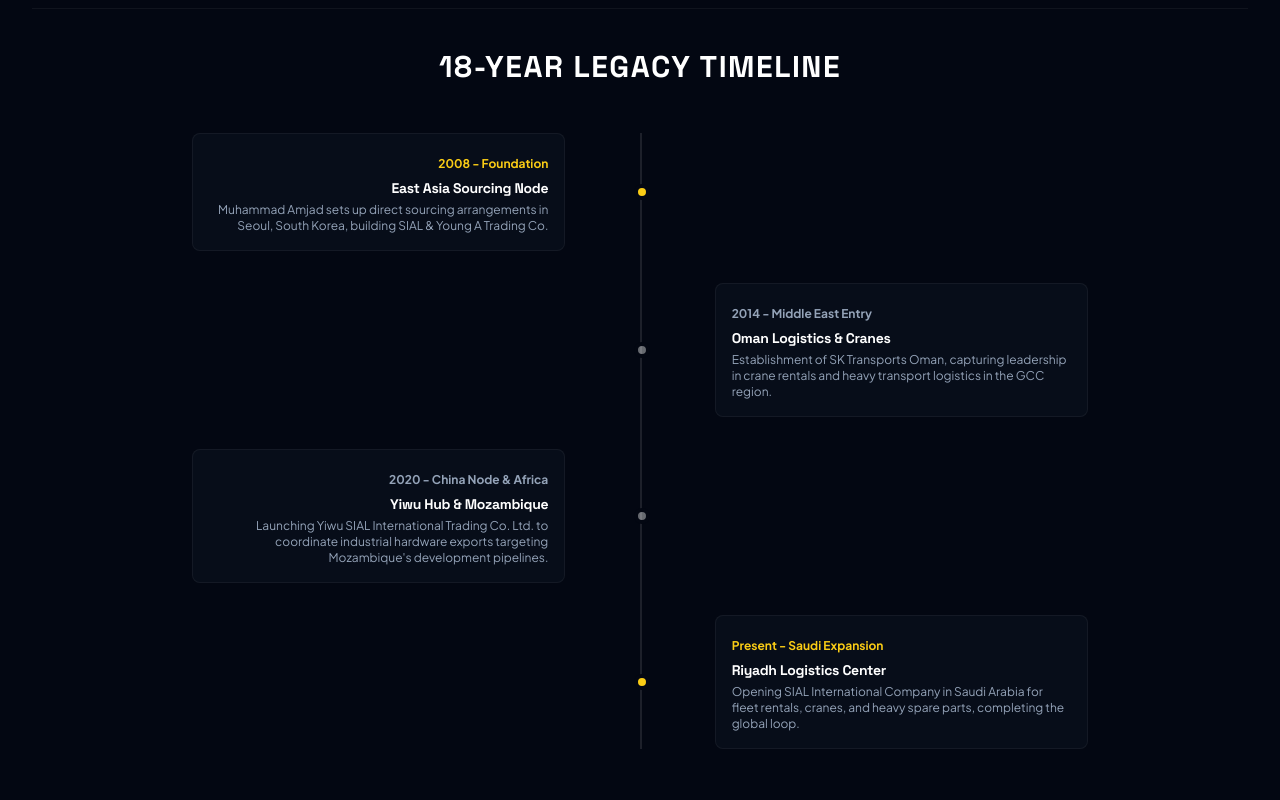
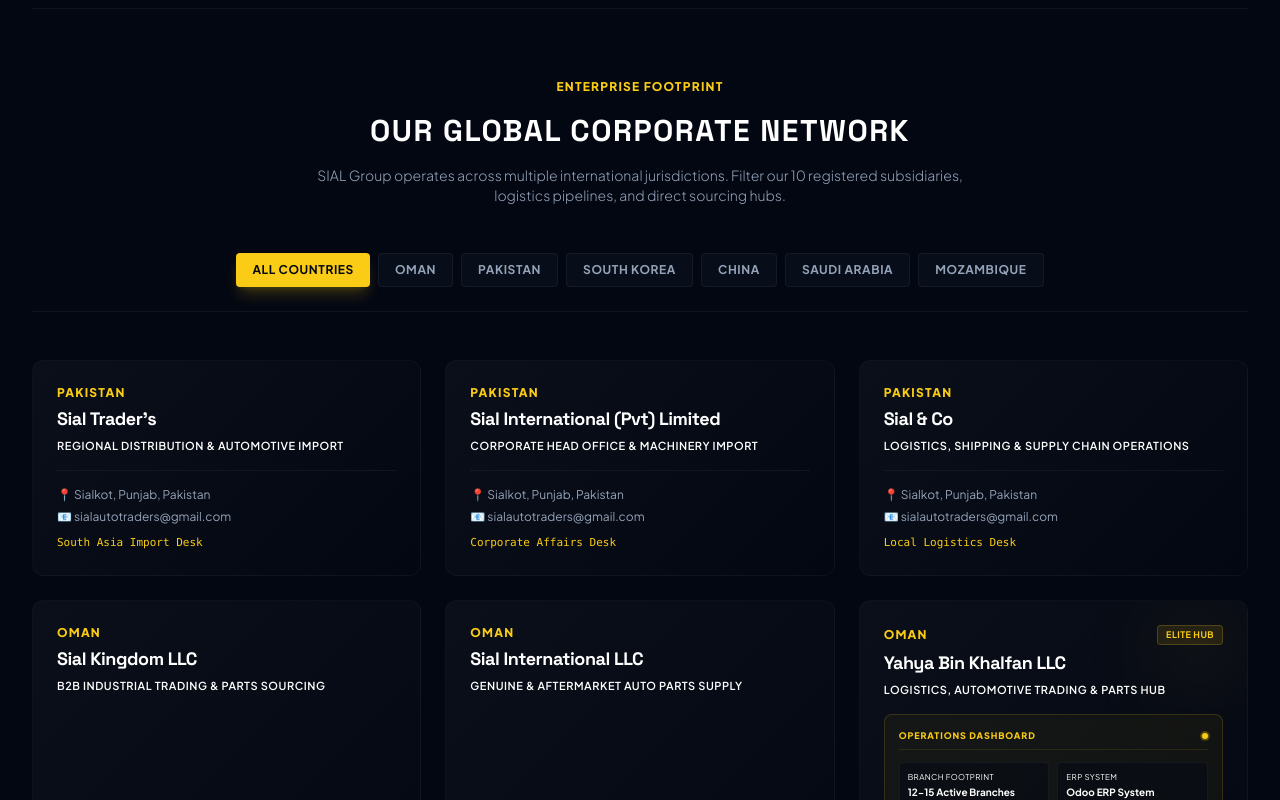
Before and after one commit to ahmedsial1/skglobal, a Next.js app: page /about in a window 1280 px wide. Shown: the part 1440-2240 px from the top of the page. Built offline with nearby package versions, Linux system fonts and the light colour scheme.

Commit message:
Delete 18-Year Legacy Timeline from About page and clean up any remaining standalone network route artifacts

```diff
--- a/app/about/page.tsx
+++ b/app/about/page.tsx
@@ -119,70 +119,7 @@ export default function About() {
           </div>
         </section>
 
-        {/* Legacy Timeline */}
-        <section className="space-y-12 pt-10 border-t border-white/5">
-          <ScrollReveal>
-            <div className="text-center">
-              <h2 className="text-2xl sm:text-3xl font-bold text-white uppercase tracking-wider">
-                18-Year Legacy Timeline
-              </h2>
-            </div>
-          </ScrollReveal>
 
-          <div className="space-y-8 max-w-4xl mx-auto relative before:absolute before:inset-0 before:left-4 md:before:left-1/2 before:w-0.5 before:bg-white/10">
-            {/* Timeline Item 1 */}
-            <ScrollReveal direction="right" delay={0.1}>
-              <div className="relative flex flex-col md:flex-row md:justify-between items-start md:items-center">
-                <div className="absolute left-4 md:left-1/2 w-4 h-4 bg-sial-gold rounded-full -translate-x-1.5 border-4 border-sial-slate-dark"></div>
-                <div className="md:w-5/12 ml-10 md:ml-0 md:text-right p-4 bg-sial-slate-light/40 rounded-lg border border-white/5">
-                  <span className="text-xs font-bold text-sial-gold">2008 - Foundation</span>
-                  <h4 className="text-sm font-bold text-white mt-1">East Asia Sourcing Node</h4>
-                  <p className="text-xs text-sial-gray-light mt-1">Muhammad Amjad sets up direct sourcing arrangements in Seoul, South Korea, building SIAL & Young A Trading Co.</p>
-                </div>
-                <div className="hidden md:block md:w-5/12"></div>
-              </div>
-            </ScrollReveal>
-
-            {/* Timeline Item 2 */}
-            <ScrollReveal direction="left" delay={0.2}>
-              <div className="relative flex flex-col md:flex-row md:justify-between items-start md:items-center">
-                <div className="absolute left-4 md:left-1/2 w-4 h-4 bg-white/40 rounded-full -translate-x-1.5 border-4 border-sial-slate-dark"></div>
-                <div className="hidden md:block md:w-5/12"></div>
-                <div className="md:w-5/12 ml-10 md:ml-0 p-4 bg-sial-slate-light/40 rounded-lg border border-white/5">
-                  <span className="text-xs font-bold text-sial-gray-light">2014 - Middle East Entry</span>
-                  <h4 className="text-sm font-bold text-white mt-1">Oman Logistics & Cranes</h4>
-                  <p className="text-xs text-sial-gray-light mt-1">Establishment of SK Transports Oman, capturing leadership in crane rentals and heavy transport logistics in the GCC region.</p>
-                </div>
-              </div>
-            </ScrollReveal>
-
-            {/* Timeline Item 3 */}
-            <ScrollReveal direction="right" delay={0.3}>
-              <div className="relative flex flex-col md:flex-row md:justify-between items-start md:items-center">
-                <div className="absolute left-4 md:left-1/2 w-4 h-4 bg-white/40 rounded-full -translate-x-1.5 border-4 border-sial-slate-dark"></div>
-                <div className="md:w-5/12 ml-10 md:ml-0 md:text-right p-4 bg-sial-slate-light/40 rounded-lg border border-white/5">
-                  <span className="text-xs font-bold text-sial-gray-light">2020 - China Node & Africa</span>
-                  <h4 className="text-sm font-bold text-white mt-1">Yiwu Hub & Mozambique</h4>
-                  <p className="text-xs text-sial-gray-light mt-1">Launching Yiwu SIAL International Trading Co. Ltd. to coordinate industrial hardware exports targeting Mozambique&apos;s development pipelines.</p>
-                </div>
-                <div className="hidden md:block md:w-5/12"></div>
-              </div>
-            </ScrollReveal>
-
-            {/* Timeline Item 4 */}
-            <ScrollReveal direction="left" delay={0.4}>
-              <div className="relative flex flex-col md:flex-row md:justify-between items-start md:items-center">
-                <div className="absolute left-4 md:left-1/2 w-4 h-4 bg-sial-gold rounded-full -translate-x-1.5 border-4 border-sial-slate-dark"></div>
-                <div className="hidden md:block md:w-5/12"></div>
-                <div className="md:w-5/12 ml-10 md:ml-0 p-4 bg-sial-slate-light/40 rounded-lg border border-white/5">
-                  <span className="text-xs font-bold text-sial-gold">Present - Saudi Expansion</span>
-                  <h4 className="text-sm font-bold text-white mt-1">Riyadh Logistics Center</h4>
-                  <p className="text-xs text-sial-gray-light mt-1">Opening SIAL International Company in Saudi Arabia for fleet rentals, cranes, and heavy spare parts, completing the global loop.</p>
-                </div>
-              </div>
-            </ScrollReveal>
-          </div>
-        </section>
 
         {/* Global Network Directory Section */}
         <section id="network" className="space-y-12 pt-16 border-t border-white/5">
```
